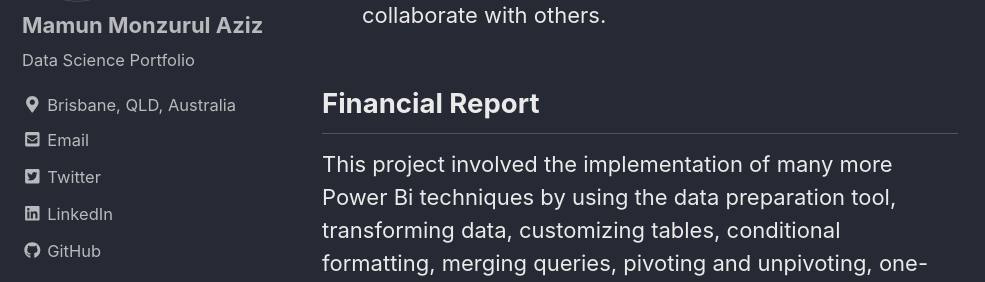
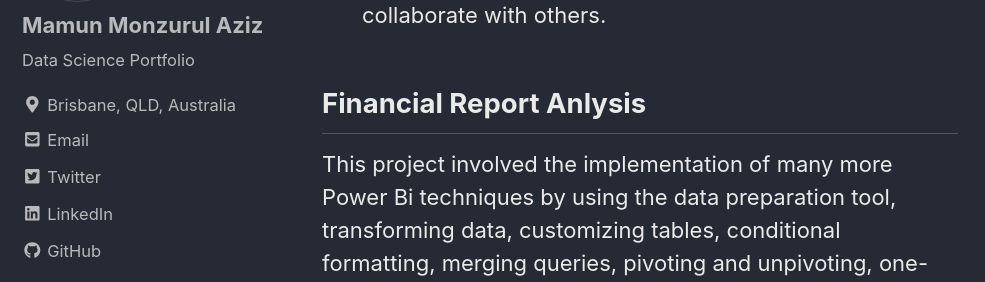
Before and after one commit to mamunmaziz/mamunmaziz.github.io, a Jekyll site: the page built from _posts/2022-06-13-PowerBI Project Portfolio 01.md, in a window 1280 px wide and 900 px high, scrolled down 1287 px. Shown: the part 174-456 px from the top of the window, without its empty margins (0-985 px from the left). Built offline with Jekyll 4.4.1, drawn with Linux system fonts in a browser that asks for light colours; cached includes are drawn as plain includes; nearby versions of some CDN libraries.

Commit message:
Update 2022-06-13-PowerBI Project Portfolio 01.md

```diff
--- a/_posts/2022-06-13-PowerBI Project Portfolio 01.md
+++ b/_posts/2022-06-13-PowerBI Project Portfolio 01.md
@@ -22,7 +22,7 @@ My Power Bi portfolio includes some of my analysis and dashboard work completed
 - Add alerts and subscriptions to the dashboard
 - Publish dashboards, workspaces, and apps and collaborate with others.
 
-## Financial Report
+## Financial Report Anlysis
 This project involved the implementation of many more Power Bi techniques by using the data preparation tool, transforming data, customizing tables, conditional formatting, merging queries, pivoting and unpivoting, one-to-one and many-to-many relationships, filter visuals, filter pane, TopN filter, Sync Slicers, Treemap Visuals, drill through, keep filter with drill through, custom column, conditional column, Maps, drill through with a button, bookmarks, cards, working with tooltip pages, working with parameters, calculating columns and measures in DAX language and so on.
 Using the above techniques, I have used data from a few products used in different parts of the United States.
 
```
